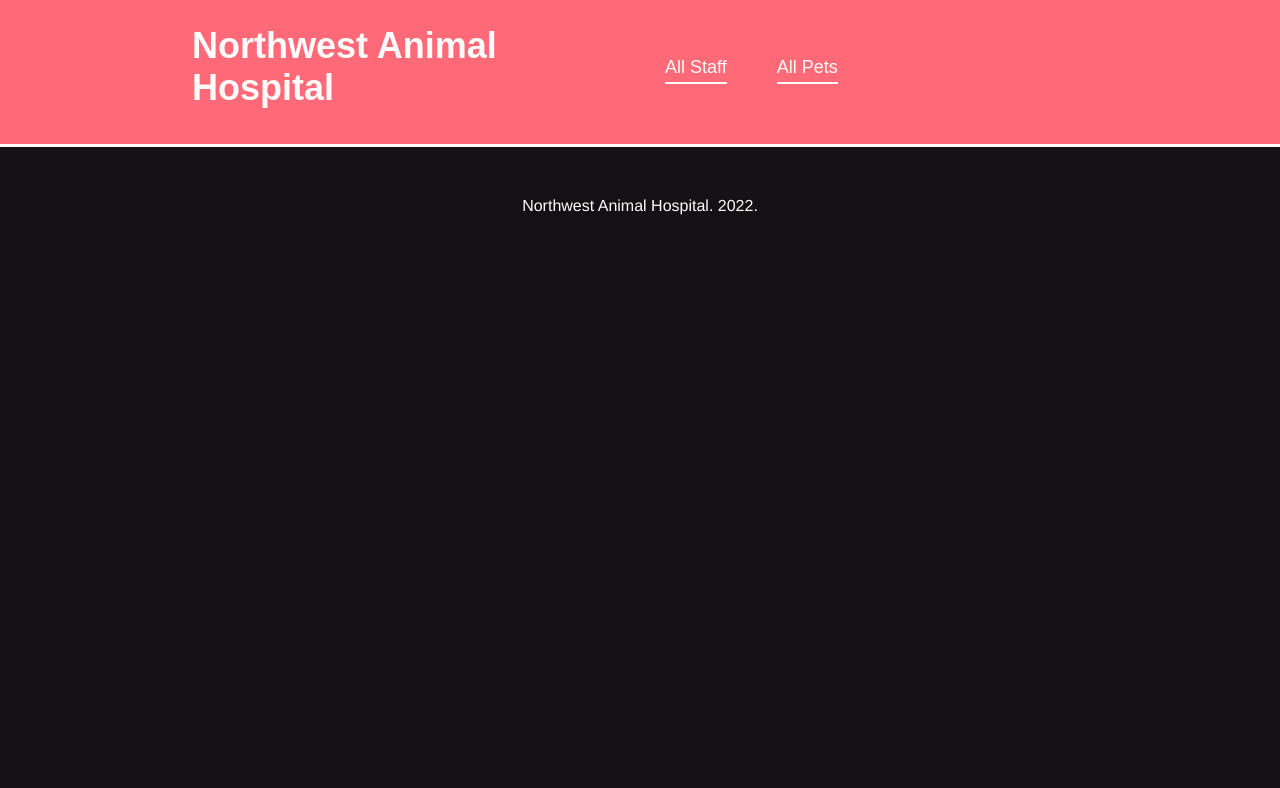
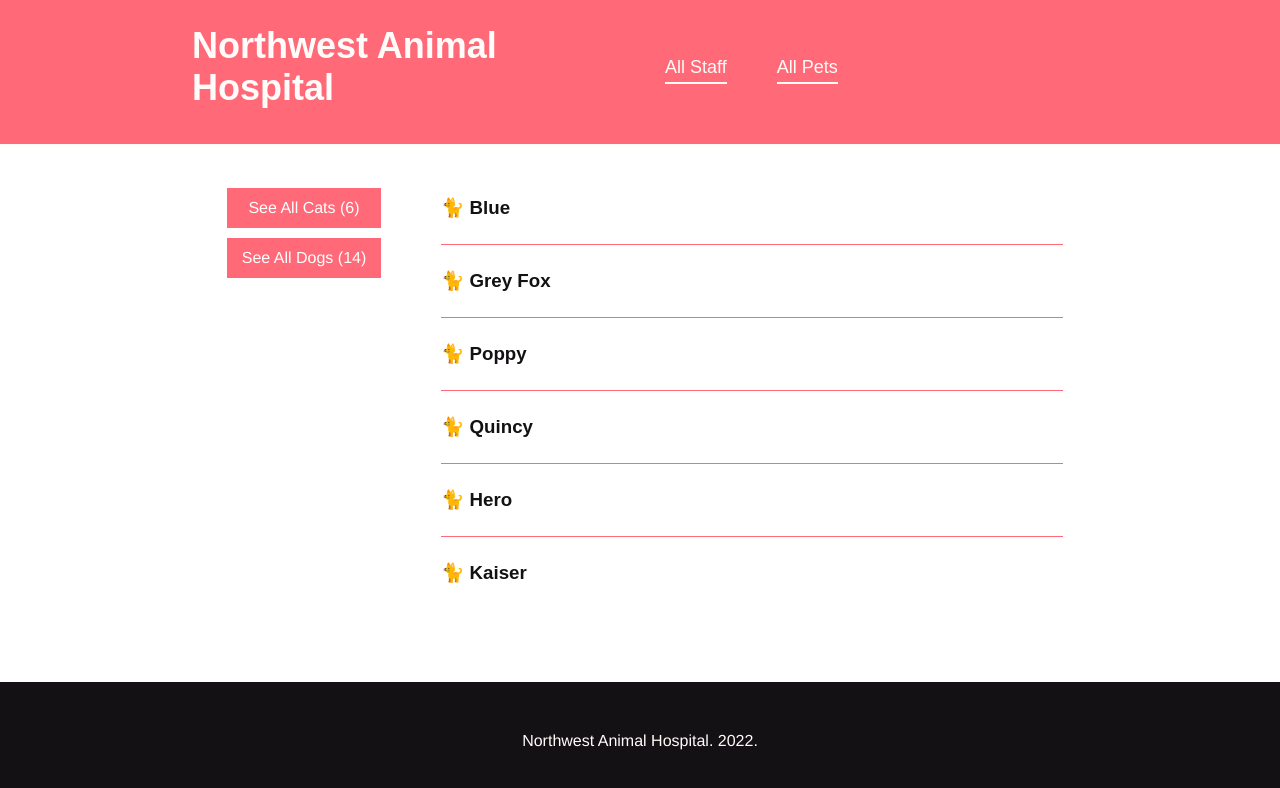
Before and after one commit to 9-4-pursuit/lab-react-router, a React (Create React App) app: page /pets/cats in a window 1280 px wide. Shown: the top 788 px of the page. Built offline with nearby package versions, Linux system fonts and the light colour scheme; a web font is replaced by a local one.

Commit message:
lab completed

```diff
--- a/src/App.js
+++ b/src/App.js
@@ -36,6 +36,7 @@ function App() {
         />
         <Route path="/staff" element={<StaffList employees={employees} />} />
         <Route path="/pets" element={<PetsList pets={pets} />} />
+        <Route path="/pets/:kind" element={<PetsList pets={pets} />} />
       </Routes>
 
       {/* <StaffList employees={employees} /> */}
--- a/src/components/pets/PetsList.js
+++ b/src/components/pets/PetsList.js
@@ -1,8 +1,16 @@
 import PetsListNav from "./PetsListNav";
 import Pet from "./Pet";
 import "./PetsList.css";
+import { useParams, useNavigate } from "react-router-dom";
+import { useEffect } from "react";
 
 export const PetsList = ({ pets }) => {
+  const navigate = useNavigate();
+  let { kind } = useParams();
+  console.log(kind);
+  useEffect(() => {
+    if (!kind) navigate("/pets/cats");
+  });
   const [cats, dogs] = pets.reduce(
     (acc, pet) => {
       const position = pet.kind === "Cat" ? 0 : 1;
@@ -17,14 +25,14 @@ export const PetsList = ({ pets }) => {
       <PetsListNav cats={cats} dogs={dogs} />
       <section className="pets-list">
         {/* All cats section */}
-        {cats.map((cat) => (
-          <Pet key={cat.id} kind="cat" pet={cat} />
-        ))}
+        {kind == "cats"
+          ? cats.map((cat) => <Pet key={cat.id} kind="cat" pet={cat} />)
+          : null}
 
         {/* All dogs section */}
-        {dogs.map((dog) => (
-          <Pet key={dog.id} kind="dog" pet={dog} />
-        ))}
+        {kind == "dogs"
+          ? dogs.map((dog) => <Pet key={dog.id} kind="dog" pet={dog} />)
+          : null}
       </section>
     </section>
   );
```
